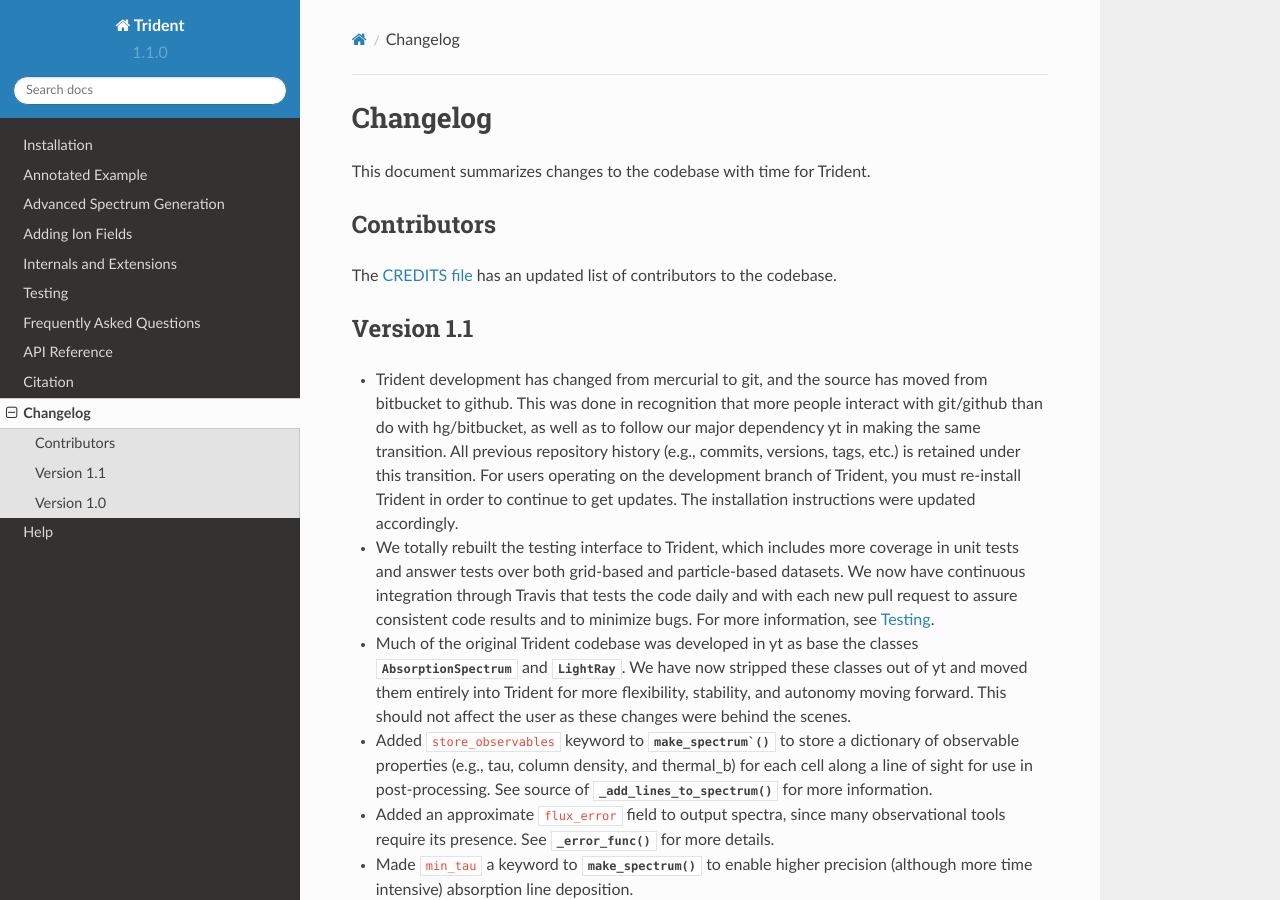
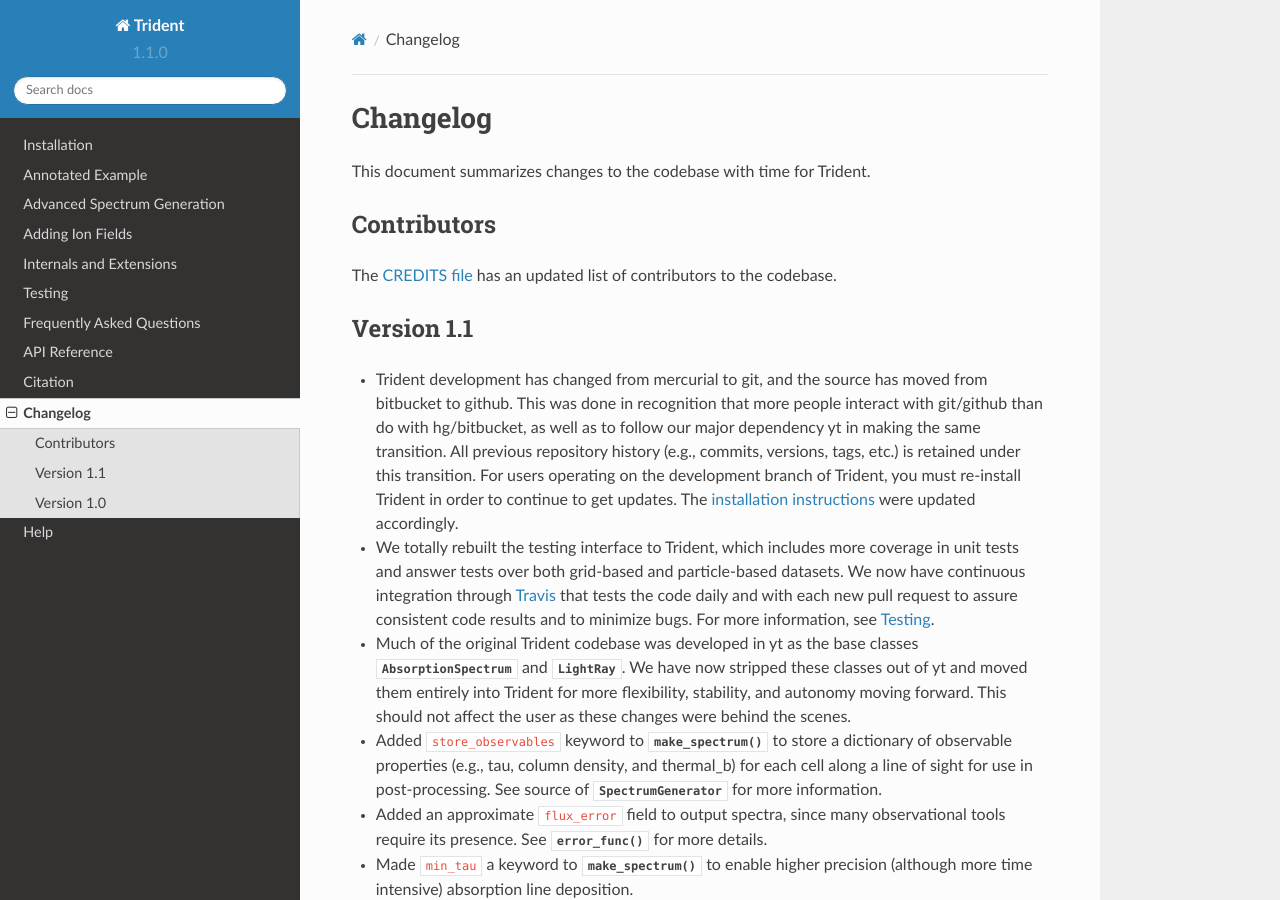
Before and after one commit to trident-project/trident, a Sphinx documentation site: the page built from doc/source/changelog.rst, in a window 1280 px wide and 900 px high. Built offline with Sphinx 7.4.7 and the Read the Docs theme 2.0.0, drawn with Linux system fonts in a browser that asks for light colours; formulas are drawn with MathJax 3.

Commit message:
Getting all the references worked out in the changelog.

```diff
--- a/doc/source/changelog.rst
+++ b/doc/source/changelog.rst
@@ -21,27 +21,27 @@ Version 1.1
   repository history (e.g., commits, versions, tags, etc.) is retained under
   this transition. For users operating on the development branch of
   Trident, you must re-install Trident in order to continue to get updates.
-  The installation instructions were updated accordingly.
+  The :ref:`installation instructions <installation>` were updated accordingly.
 - We totally rebuilt the testing interface to Trident, which includes
   more coverage in unit tests and answer tests over both grid-based and
-  particle-based datasets.  We now have continuous integration through Travis
-  that tests the code daily and with each new pull request to assure
-  consistent code results and to minimize bugs.  For more information, see
-  :ref:`testing`.
-- Much of the original Trident codebase was developed in yt as base the classes
-  :class:`~trident.AbsorptionSpectrum` and :class:`~trident.LightRay`.
-  We have now stripped these classes out of yt and moved them entirely into
-  Trident for more flexibility, stability, and autonomy moving forward.  This
-  should not affect the user as these changes were behind the scenes.
+  particle-based datasets.  We now have continuous integration through
+  `Travis <https://travis-ci.org/trident-project/trident>`_ that tests the code
+  daily and with each new pull request to assure consistent code results and to
+  minimize bugs.  For more information, see :ref:`testing`.
+- Much of the original Trident codebase was developed in yt as the base classes
+  :class:`~trident.absorption_spectrum.absorption_spectrum.AbsorptionSpectrum`
+  and :class:`~trident.LightRay`.  We have now stripped these classes out of
+  yt and moved them entirely into Trident for more flexibility, stability, and
+  autonomy moving forward.  This should not affect the user as these changes
+  were behind the scenes.
 - Added ``store_observables`` keyword to
-  :func:`~trident.SpectrumGenerator.make_spectrum`` to store a
+  :func:`~trident.SpectrumGenerator.make_spectrum` to store a
   dictionary of observable properties (e.g., tau, column density, and thermal_b)
   for each cell along a line of sight for use in post-processing.  See source
-  of :func:`~trident.SpectrumGenerator._add_lines_to_spectrum` for more
-  information.
+  of :class:`~trident.SpectrumGenerator` for more information.
 - Added an approximate ``flux_error`` field to output spectra, since many
   observational tools require its presence.  See
-  :func:`~trident.AbsorptionSpectrum._error_func` for more details.
+  :func:`~trident.absorption_spectrum.absorption_spectrum.AbsorptionSpectrum.error_func` for more details.
 - Made ``min_tau`` a keyword to
   :func:`~trident.SpectrumGenerator.make_spectrum` to enable higher precision
   (although more time intensive) absorption line deposition.
```
